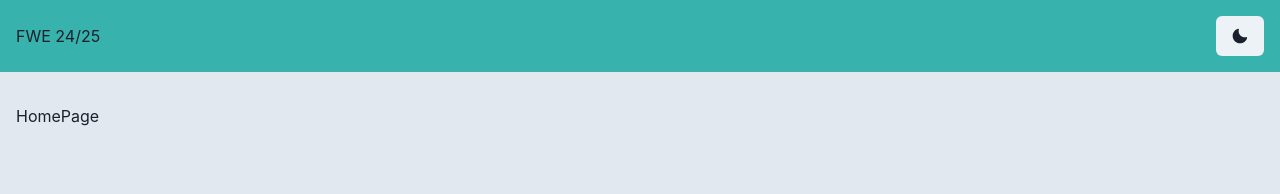
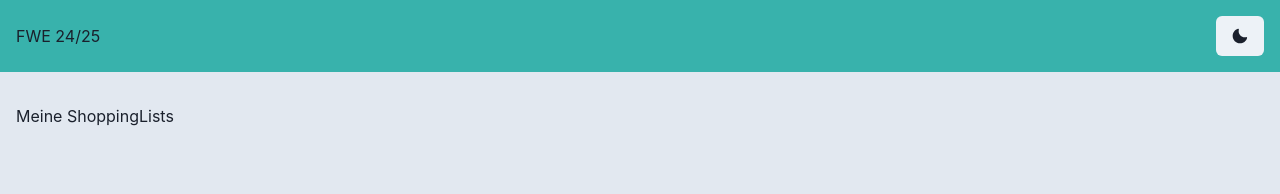
Before and after one commit to sthiohnoo/fwe_test_repo, a React (Vite) app in the folder frontend/: page /shoppingLists in a window 1280 px wide. Shown: the top 194 px of the page. Built offline with nearby package versions, Linux system fonts and the light colour scheme.

Commit message:
feat: add AppRoutes

```diff
--- a/frontend/package.json
+++ b/frontend/package.json
@@ -18,7 +18,8 @@
     "next-themes": "^0.4.3",
     "react": "^18.3.1",
     "react-dom": "^18.3.1",
-    "react-icons": "^5.3.0"
+    "react-icons": "^5.3.0",
+    "react-router-dom": "^7.0.0"
   },
   "devDependencies": {
     "@eslint/js": "^9.13.0",
--- a/frontend/src/App.tsx
+++ b/frontend/src/App.tsx
@@ -1,5 +1,5 @@
-import { HomePage } from './pages/home/HomePage.tsx';
+import { AppRoutes } from './AppRoutes.tsx';
 
 export const App = () => {
-  return <HomePage />;
+  return <AppRoutes />;
 };
--- /dev/null
+++ b/frontend/src/AppRoutes.tsx
@@ -0,0 +1,35 @@
+import { Navigate, Route, RouteProps, Routes } from 'react-router-dom';
+import { ShoppingListPage } from './pages/ShoppingListPage.tsx';
+import { ItemsPage } from './pages/ItemsPage.tsx';
+
+export type RouteConfig = RouteProps & {
+  /**
+   * Required route path.
+   * E.g. /home
+   */
+  path: string;
+};
+
+export const routes: RouteConfig[] = [
+  {
+    path: '/',
+    element: <Navigate to="/shoppingLists" replace />,
+    index: true,
+  },
+  {
+    path: '/shoppingLists',
+    element: <ShoppingListPage />,
+  },
+  {
+    path: '/items',
+    element: <ItemsPage />,
+  },
+];
+
+const renderRouteMap = ({ element, ...restRoute }: RouteConfig) => {
+  return <Route key={restRoute.path} {...restRoute} element={element} />;
+};
+
+export const AppRoutes = () => {
+  return <Routes>{routes.map(renderRouteMap)}</Routes>;
+};
--- a/frontend/src/layout/BaseLayout.tsx
+++ b/frontend/src/layout/BaseLayout.tsx
@@ -6,7 +6,7 @@ const ColorModeToggle = () => {
   const { toggleColorMode } = useColorMode();
 
   const icon = useColorModeValue(<MoonIcon />, <SunIcon />);
-  const onClickToggle: MouseEventHandler<HTMLButtonElement> = (e) => {
+  const onClickToggle: MouseEventHandler<HTMLButtonElement> = () => {
     toggleColorMode();
     console.log('Toggle Color Mode');
   };
--- a/frontend/src/main.tsx
+++ b/frontend/src/main.tsx
@@ -2,11 +2,14 @@ import { StrictMode } from 'react';
 import { createRoot } from 'react-dom/client';
 import { ChakraProvider, theme } from '@chakra-ui/react';
 import { App } from './App.tsx';
+import { BrowserRouter } from 'react-router-dom';
 
 createRoot(document.getElementById('root')!).render(
   <StrictMode>
     <ChakraProvider theme={theme}>
-      <App />
+      <BrowserRouter>
+        <App />
+      </BrowserRouter>
     </ChakraProvider>
   </StrictMode>,
 );
--- /dev/null
+++ b/frontend/src/pages/ItemsPage.tsx
@@ -0,0 +1,9 @@
+import { BaseLayout } from '../layout/BaseLayout.tsx';
+
+export const ItemsPage = () => {
+  return (
+    <BaseLayout>
+      <h1>Meine Items</h1>
+    </BaseLayout>
+  );
+};
--- /dev/null
+++ b/frontend/src/pages/ShoppingListPage.tsx
@@ -0,0 +1,9 @@
+import { BaseLayout } from '../layout/BaseLayout.tsx';
+
+export const ShoppingListPage = () => {
+  return (
+    <BaseLayout>
+      <h1>Meine ShoppingLists</h1>
+    </BaseLayout>
+  );
+};
--- a/frontend/src/pages/home/HomePage.tsx
+++ /dev/null
@@ -1,9 +0,0 @@
-import { BaseLayout } from '../../layout/BaseLayout.tsx';
-
-export const HomePage = () => {
-  return (
-    <BaseLayout>
-      <h1>HomePage</h1>
-    </BaseLayout>
-  );
-};
```
Also changed, not shown: 1 other file (tests, documents, lock files or other folders).
